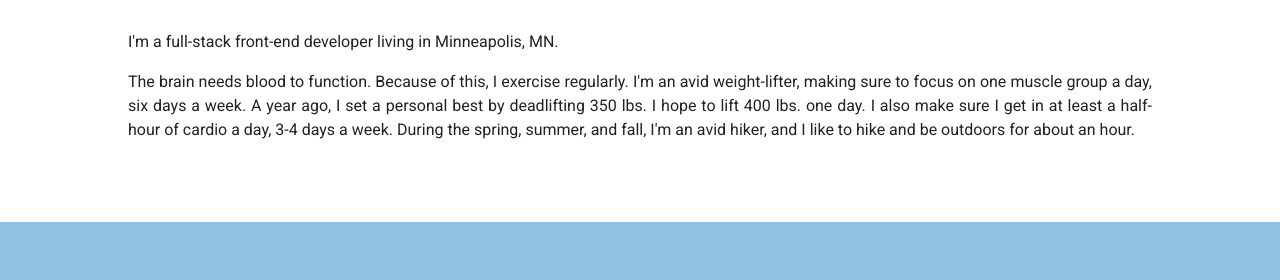
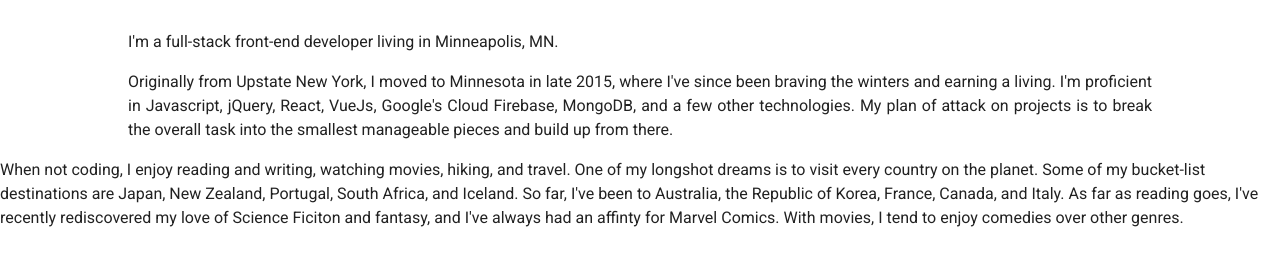
Before and after one commit to Holgermueller/HolgerMueller-TechWriter, a Vue app: page / in a window 1280 px wide. Shown: the part 637-917 px from the top of the page. Built offline with nearby package versions, Linux system fonts and the light colour scheme.

Commit message:
updated bio

```diff
--- a/src/components/Layout/About.vue
+++ b/src/components/Layout/About.vue
@@ -5,13 +5,21 @@
       I'm a full-stack front-end developer living in Minneapolis, MN.
     </p>
     <p class="about-paragraph">
-      The brain needs blood to function. Because of this, I exercise regularly.
-      I'm an avid weight-lifter, making sure to focus on one muscle group a day,
-      six days a week. A year ago, I set a personal best by deadlifting 350 lbs.
-      I hope to lift 400 lbs. one day. I also make sure I get in at least a
-      half-hour of cardio a day, 3-4 days a week. During the spring, summer, and
-      fall, I'm an avid hiker, and I like to hike and be outdoors for about an
-      hour.
+      Originally from Upstate New York, I moved to Minnesota in late 2015, where
+      I've since been braving the winters and earning a living. I'm proficient
+      in Javascript, jQuery, React, VueJs, Google's Cloud Firebase, MongoDB, and
+      a few other technologies. My plan of attack on projects is to break the
+      overall task into the smallest manageable pieces and build up from there.
+    </p>
+    <p>
+      When not coding, I enjoy reading and writing, watching movies, hiking, and
+      travel. One of my longshot dreams is to visit every country on the planet.
+      Some of my bucket-list destinations are Japan, New Zealand, Portugal,
+      South Africa, and Iceland. So far, I've been to Australia, the Republic of
+      Korea, France, Canada, and Italy. As far as reading goes, I've recently
+      rediscovered my love of Science Ficiton and fantasy, and I've always had
+      an affinty for Marvel Comics. With movies, I tend to enjoy comedies over
+      other genres.
     </p>
   </div>
 </template>
```
